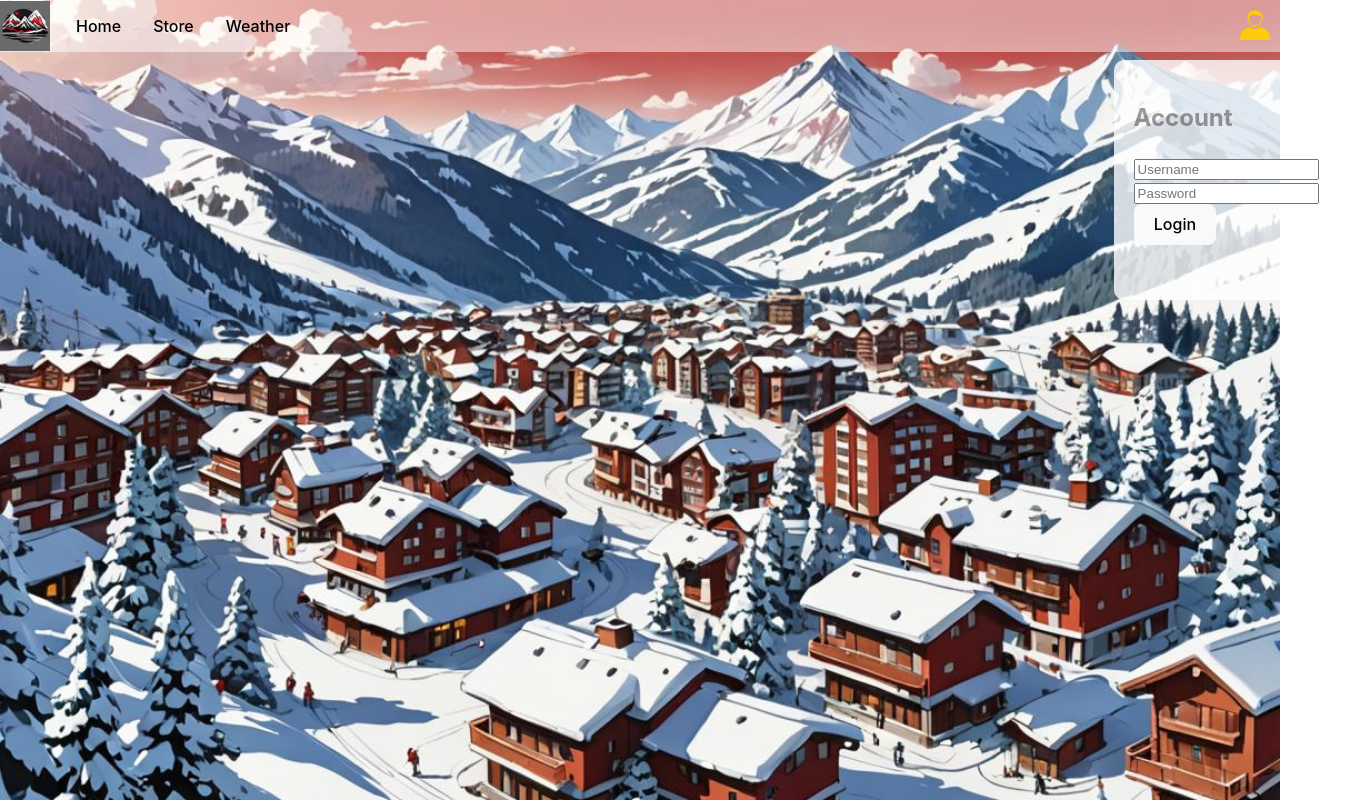
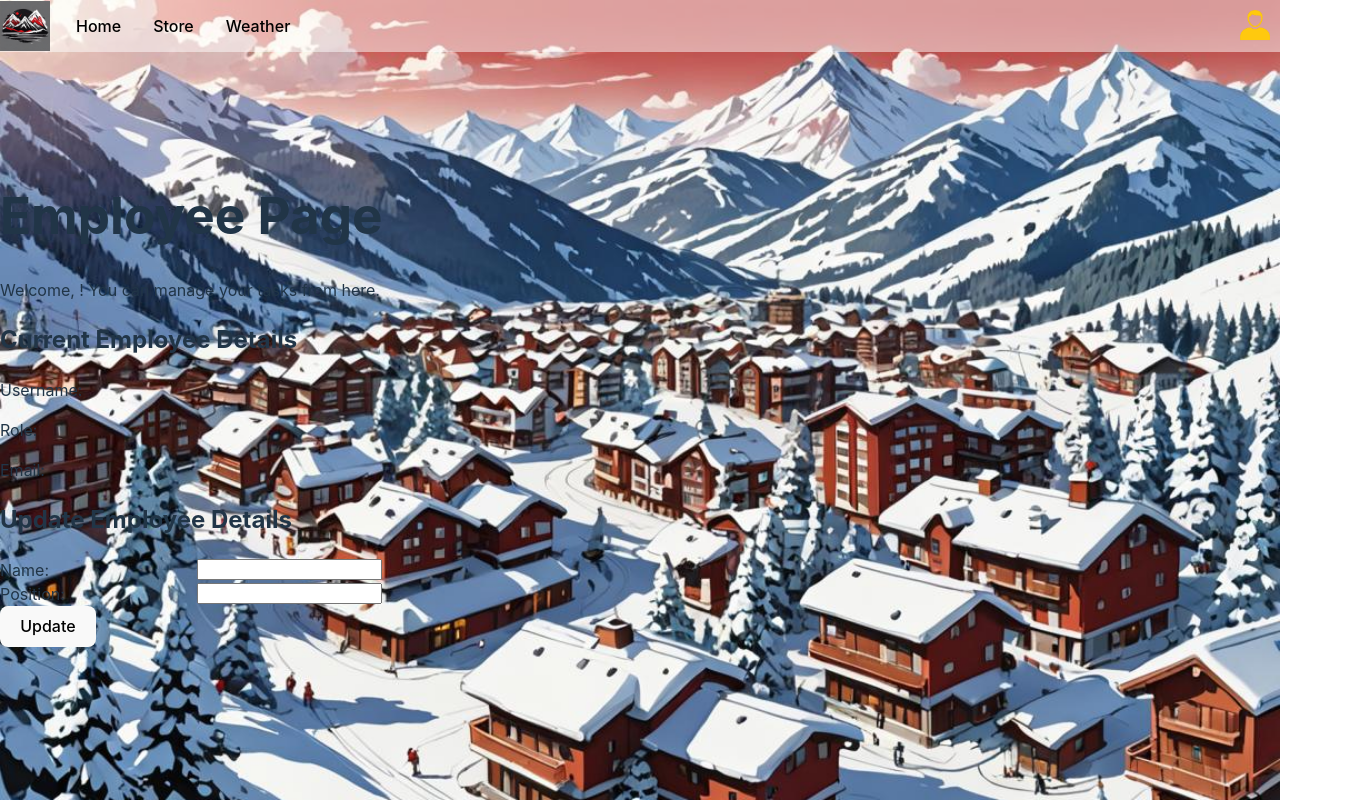
Before and after one commit to Cristoffer85/Flakeville-client, a React (Vite) app in the folder sf-frontend/: page /employee in a window 1280 px wide. Before the commit this address led to /account. Shown: the whole page, 1354 px wide, since content can reach past the window. Built offline with nearby package versions, Linux system fonts and the light colour scheme; no server answers.

Commit message:
All 3 roles (login, cookie-storing, endpoints-take in + save to database working!!) And no mystical errors as well.. Yey!! Soon for design (CSS) parts of all the Role-pages

```diff
--- a/sf-frontend/src/components/EmployeeAcc.jsx
+++ b/sf-frontend/src/components/EmployeeAcc.jsx
@@ -1,16 +1,12 @@
 import React, { useContext, useState, useEffect } from 'react';
+import UserContext from './UserContext';
+import {useNavigate} from "react-router-dom";
 import Cookies from 'js-cookie';
 import './EmployeeAcc.css';
-import {useNavigate} from "react-router-dom";
-import UserContext from "./UserContext.jsx";
 
-function Employee({ isLoggedIn }) {
+function Employee() {
     const username = useContext(UserContext);
-    const [birthday, setBirthday] = useState('');
-    const [address, setAddress] = useState('');
-    const [telephone, setTelephone] = useState('');
-    const [email, setEmail] = useState('');
-    const [employeeDetails, setEmployeeDetails] = useState(null);
+    const [employeeDetails, setEmployeeDetails] = useState({name: '', position: ''});
     const navigate = useNavigate();
 
     const getEmployeeData = async () => {
@@ -35,12 +31,6 @@ function Employee({ isLoggedIn }) {
         getEmployeeData().catch(error => console.error('Error:', error));
     }, []);
 
-    useEffect(() => {
-        if (!isLoggedIn) {
-            navigate('/account');
-        }
-    }, [isLoggedIn]);
-
     const updateEmployeeData = async (event) => {
         event.preventDefault();
 
@@ -53,7 +43,7 @@ function Employee({ isLoggedIn }) {
                     'Content-Type': 'application/json',
                     'Authorization': `Bearer ${token}`
                 },
-                body: JSON.stringify({ birthday, address, telephone, email })
+                body: JSON.stringify(employeeDetails)
             });
 
             if (response.ok) {
@@ -68,44 +58,32 @@ function Employee({ isLoggedIn }) {
     };
 
     return (
-        <>
-            <div className="employeeAccPageTitleAlign">
-                <h1 className="pageTitle">EMPLOYEE ACCOUNT PAGE</h1>
-            </div>
-
-            <div className="updateEmployeeDetailsBox">
-                <h2>Welcome, {username}!</h2>
+        <div>
+            <h1>Employee Page</h1>
+            <p>Welcome, {username}! You can manage your tasks from here.</p>
             {employeeDetails && (
                 <div className="employeeDetails">
                     <h2>Current Employee Details</h2>
-                        <p>Birthday: {employeeDetails.birthday}</p>
-                        <p>Address: {employeeDetails.address}</p>
-                        <p>Telephone: {employeeDetails.telephone}</p>
+                    <p>Username: {employeeDetails.username}</p>
+                    <p>Role: {employeeDetails.role}</p>
                     <p>Email: {employeeDetails.email}</p>
                 </div>
             )}
             <form onSubmit={updateEmployeeData}>
                 <h2>Update Employee Details</h2>
                 <div className="form-field">
-                        <label>Birthday:</label>
-                        <input type="date" value={birthday} onChange={e => setBirthday(e.target.value)} required/>
+                    <label>Name:</label>
+                    <input type="text" value={employeeDetails.name}
+                           onChange={e => setEmployeeDetails({...employeeDetails, name: e.target.value})} required/>
                 </div>
                 <div className="form-field">
-                        <label>Address:</label>
-                        <input type="text" value={address} onChange={e => setAddress(e.target.value)} required/>
-                    </div>
-                    <div className="form-field">
-                        <label>Telephone:</label>
-                        <input type="tel" value={telephone} onChange={e => setTelephone(e.target.value)} required/>
-                    </div>
-                    <div className="form-field">
-                        <label>Email:</label>
-                        <input type="email" value={email} onChange={e => setEmail(e.target.value)} required/>
+                    <label>Position:</label>
+                    <input type="text" value={employeeDetails.position}
+                           onChange={e => setEmployeeDetails({...employeeDetails, position: e.target.value})} required/>
                 </div>
                 <button type="submit">Update</button>
             </form>
         </div>
-        </>
     );
 }
 
```
Lines whose indentation alone changed are shown as unchanged.
